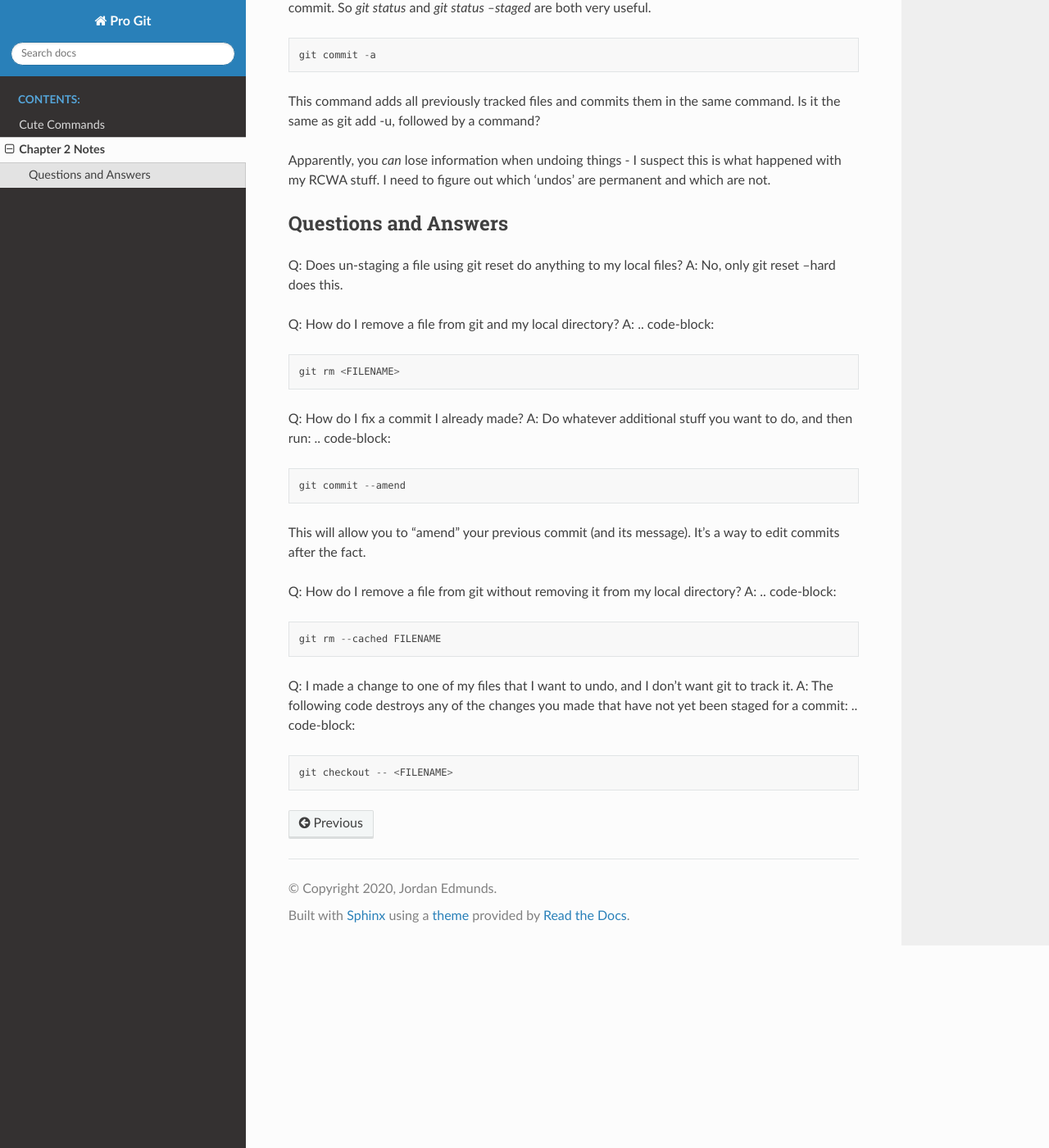
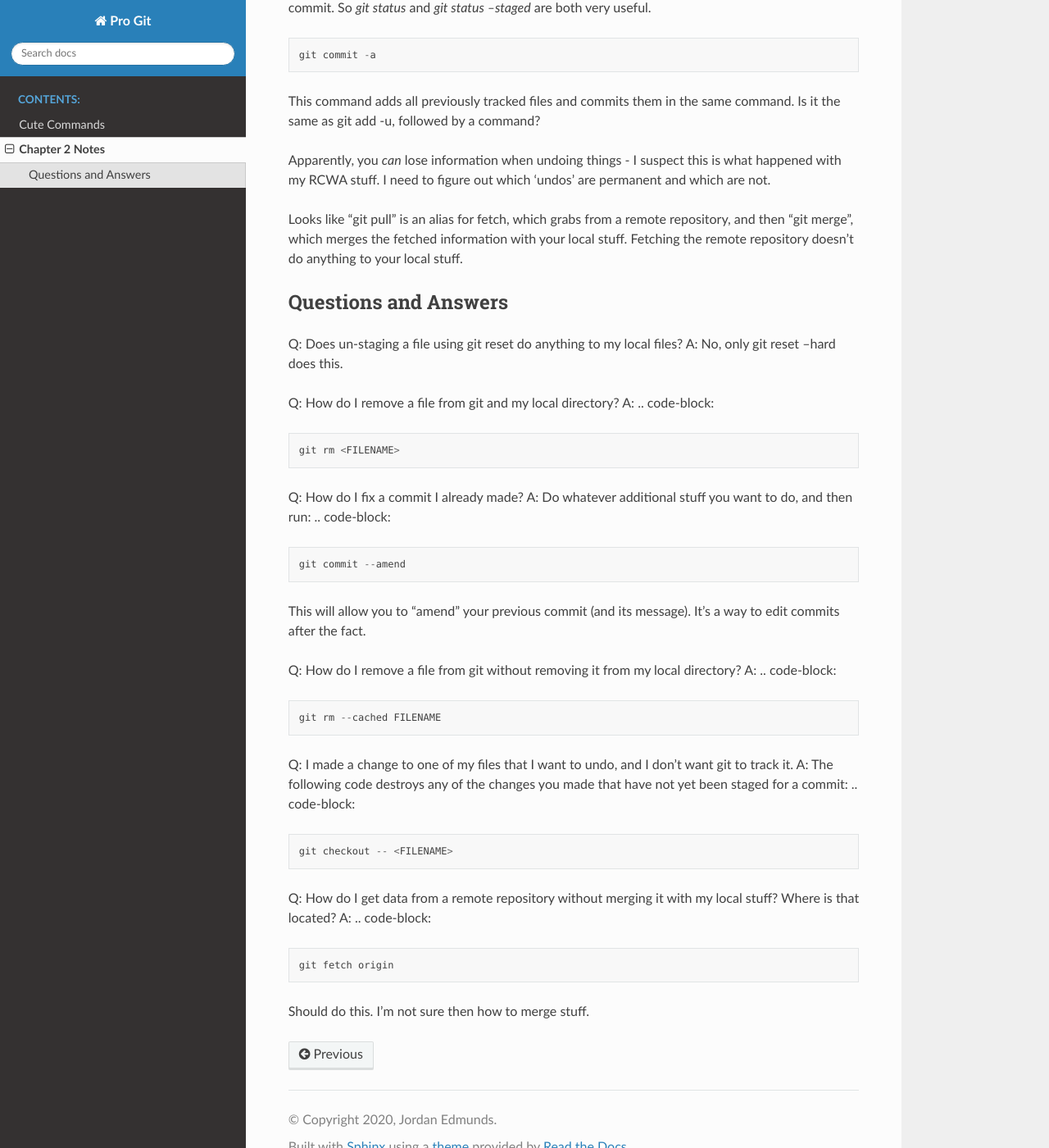
Before and after one commit to edmundsj/gitNotes, a Sphinx documentation site: the page built from docs/notes_chapter2.rst, in a window 1280 px wide and 1400 px high, scrolled down 397 px. Shown: the whole window at 82% size. Built offline with Sphinx 7.4.7 and the Read the Docs theme 2.0.0, drawn with Linux system fonts in a browser that asks for light colours.

Commit message:
test commit. trying to see if hook works

```diff
--- a/docs/notes_chapter2.rst
+++ b/docs/notes_chapter2.rst
@@ -18,6 +18,8 @@ This shows the difference between what is in your staging area and what is in yo
 This command adds all previously tracked files and commits them in the same command. Is it the same as git add -u, followed by a command?
 
 Apparently, you *can* lose information when undoing things - I suspect this is what happened with my RCWA stuff. I need to figure out which 'undos' are permanent and which are not.
+
+Looks like "git pull" is an alias for fetch, which grabs from a remote repository, and then "git merge", which merges the fetched information with your local stuff. Fetching the remote repository doesn't do anything to your local stuff.
 
 Questions and Answers
 ------------------------
@@ -49,3 +51,11 @@ A: The following code destroys any of the changes you made that have not yet bee
 .. code-block::
 
     git checkout -- <FILENAME>
+
+Q: How do I get data from a remote repository without merging it with my local stuff? Where is that located?
+A:
+.. code-block::
+
+    git fetch origin
+
+Should do this. I'm not sure then how to merge stuff.
```
